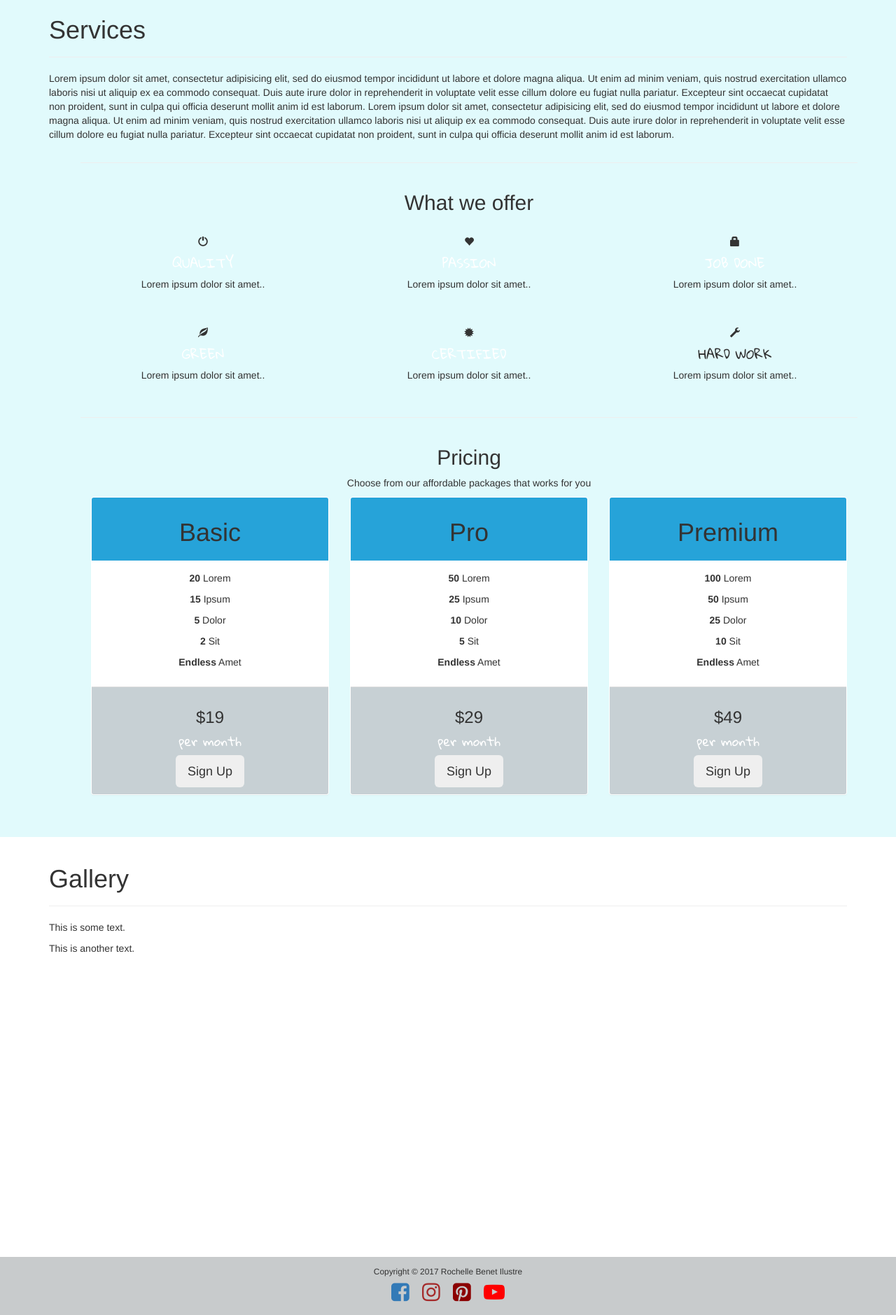
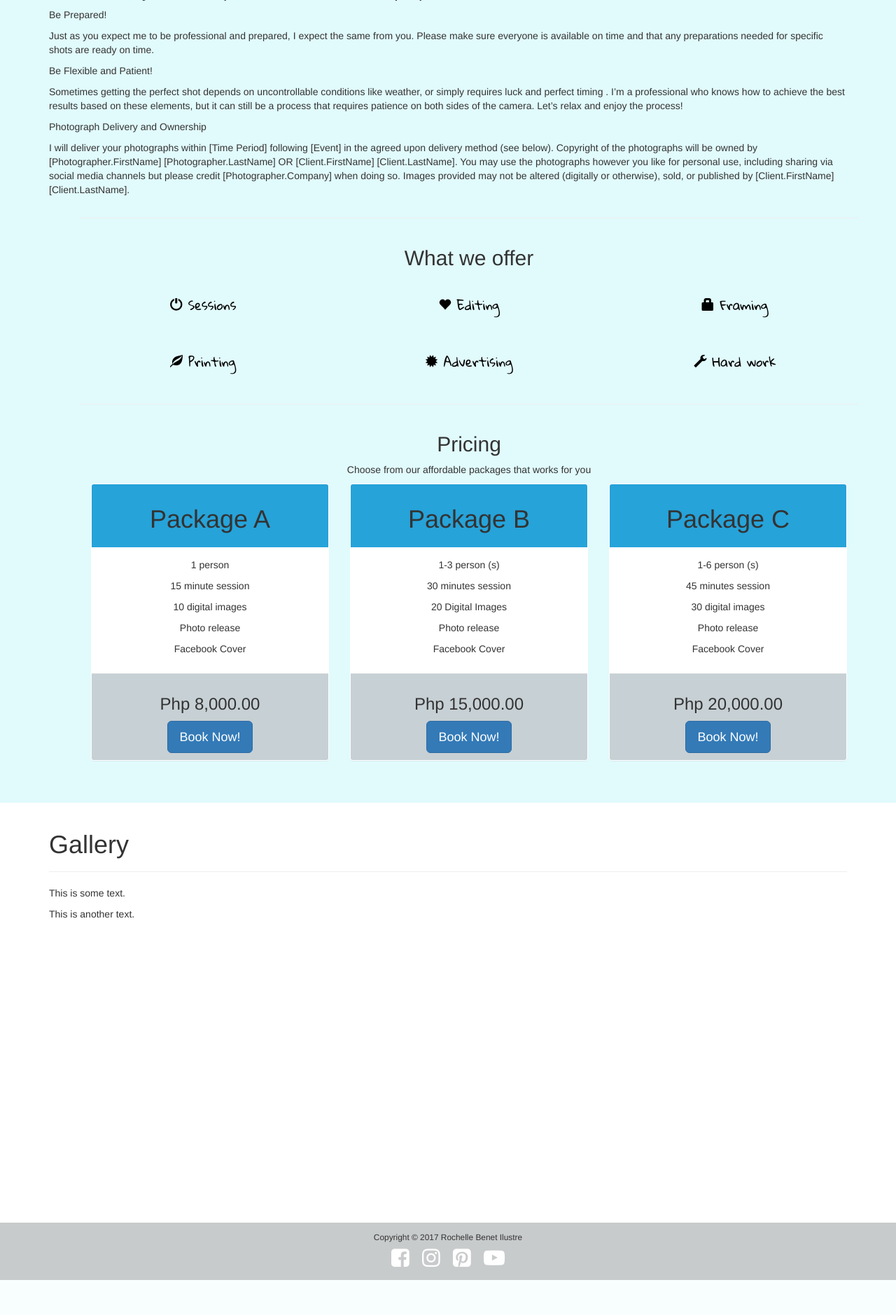
Before and after one commit to rochelleilustre/b3nc-ilustre-rochelle, a PHP site: page /home.html in a window 1280 px wide. Shown: the part 2252-4131 px from the top of the page at 70% size. After the commit the page ends 4081 px from the top, so only its background shows below. Run offline with PHP 8.4, Linux system fonts and the light colour scheme; some libraries are stand-ins or nearby versions; some web fonts are replaced.

Commit message:
csp1 replaced lorem

```diff
--- a/csp1/css/style1.css
+++ b/csp1/css/style1.css
@@ -6,7 +6,7 @@
 }
 
 body {
-	background-color: #6ADCD8; /* jewelry store*/
+	background-color: /*#6ADCD8;  jewelry store*/
 }
 
 .clear:after {
@@ -297,6 +339,10 @@ h4,
 .services-offer {
 	margin-top: 40px;
 	margin-bottom: 40px;
+}
+
+.col-sm-4 >h4 {
+	color: black;
 }
 
 .panel-heading {
@@ -357,7 +403,7 @@ div .icons {
 }
 
 
-.fa-instagram {
+/*.fa-instagram {
 	color: brown;
 }
 
@@ -367,11 +413,12 @@ div .icons {
 
 .fa-youtube-play {
 	color: red;
-}
+}*/
 
 a {
 	text-decoration: none;
 	list-style: none;
+	color: white;
 }
 
 /**end of footer section**/
--- a/csp1/home.html
+++ b/csp1/home.html
@@ -24,6 +24,8 @@
 
   <!-- icons -->
   <link rel="stylesheet" href="https://cdnjs.cloudflare.com/ajax/libs/font-awesome/4.7.0/css/font-awesome.min.css">
+
+
 
   <!-- favicon -->
   <link rel="shortcut icon" href="favicon.ico" type="image/x-icon">
@@ -63,24 +65,11 @@
           <li><a href="#about">About</a></li>
           <li><a href="#services">Services</a></li>
           <li><a href="#contact">Contact Us</a></li>
+          <li><a href="#gallery">Gallery</a></li>
           <!-- </li> -->
         </ul>
 
-        <ul class="nav navbar-nav navbar-right">
-          <li class="dropdown">
-            <a href="#gallery" class="dropdown-toggle" data-toggle="dropdown" role="button" aria-haspopup="true" aria-expanded="false">Gallery <span class="caret"></span></a>
 
-              <ul class="dropdown-menu">
-                <li><a href="#">Gallery 1</a></li>
-                <li><a href="#">Gallery 2</a></li>
-                <li><a href="#">Gallery 3</a></li>
-                <li role="separator" class="divider"></li>
-                <li><a href="#">Separated link</a></li>
-            </ul><!-- end of dropdown-menu -->
-
-
-          </li><!-- end of dropdown -->
-        </ul><!-- nav navbar-nav navbar-right -->
 
       </div><!-- /.navbar-collapse -->
     </div><!-- /.container-fluid -->
@@ -171,7 +160,7 @@
 
           <div class="feature1 col-lg-4 col-md-4 ">
           <h4><span class="glyphicon glyphicon glyphicon-ok" aria-hidden="true"> </span> Capturing special moments</h4>
-
+          <br>
           <h4><span class="glyphicon glyphicon glyphicon-ok" aria-hidden="true"></span> Affordable photo packages</h4>
           </div>
 
@@ -179,7 +168,7 @@
 
           <div class="feature2 col-lg-4 col-md-4">
           <h4><span class="glyphicon glyphicon glyphicon-ok" aria-hidden="true"></span> Quality print and layout</h4>
-
+          <br>
           <h4><span class="glyphicon glyphicon glyphicon-ok" aria-hidden="true"></span> Offers same day edit</h4>
           </div>
 
@@ -187,7 +176,7 @@
 
             <a class="btn btn-primary btn-lg" href="#contact" role="button">Book Now!</a>
 
-            <h4>Book your next event with us..</h4>
+
           </div>
 
         </div><!-- end of features -->
@@ -204,7 +193,7 @@
 
 
         <h3>Who we are</h3>
-          <p>MAXIMUS PRIME Offers photo, video and digital services.. Lorem ipsum dolor sit amet, consectetur adipisicing elit, sed do eiusmod tempor incididunt ut labore et dolore magna aliqua. Ut enim ad minim veniam, quis nostrud exercitation ullamco laboris nisi ut aliquip ex ea commodo consequat. Duis aute irure dolor in reprehenderit in voluptate velit esse   cillum dolore eu fugiat nulla pariatur. Excepteur sint occaecat cupidatat non proident, sunt in culpa qui officia deserunt mollit anim id est laborum. Lorem ipsum dolor sit amet, consectetur adipisicing elit, sed do eiusmod tempor incididunt ut labore et dolore magna aliqua. Ut enim ad minim veniam, quis nostrud exercitation ullamco laboris nisi ut aliquip ex ea commodo consequat. Duis aute irure dolor in reprehenderit in voluptate velit esse   cillum dolore eu fugiat nulla pariatur. Excepteur sint occaecat cupidatat non proident, sunt in culpa qui officia deserunt mollit anim id est laborum.</p>
+          <p>MAXIMUS PRIME offers photo, video and digital services. You can expect only the most professional behavior and results from us. We have been a professional photographer for 5 years and will deliver only the highest-quality photographs. We are passionate about our work as well as our client’s satisfaction and will go above and beyond to produce the best photos! Feel free to view similar work we have done here: <a href="#gallery">Gallery</a></p>
 
 
 
@@ -212,24 +201,25 @@
 
 
     <div class="values container">
-      <h3>Our values</h3>
-      <p>Mision: <em>Lorem ipsum dolor sit amet, consectetur adipisicing elit, sed do eiusmod tempor incididunt ut labore et dolore magna aliqua. Ut enim ad minim veniam, quis nostrud exercitation ullamco laboris nisi ut aliquip ex ea commodo consequat. Duis aute irure dolor in reprehenderit in voluptate velit esse cillum dolore eu fugiat nulla pariatur. Excepteur sint occaecat cupidatat non proident, sunt in culpa qui officia deserunt mollit anim id est laborum.</em></p>
+      <h3>Our Mission and Vision</h3>
+      <p>Our mission is to provide an enjoyable experience in front of the camera as well as timeless photographs that you will treasure for a lifetime.</p>
 
-      <p>Vision: <em>Lorem ipsum dolor sit amet, consectetur adipisicing elit, sed do eiusmod tempor incididunt ut labore et dolore magna aliqua. Ut enim ad minim veniam, quis nostrud exercitation ullamco laboris nisi ut aliquip ex ea commodo consequat. Duis aute irure dolor in reprehenderit in voluptate velit esse cillum dolore eu fugiat nulla pariatur. Excepteur sint occaecat cupidatat non proident, sunt in culpa qui officia deserunt mollit anim id est laborum.</em></p>
+      <p>As a photographer, my goal is to capture stories in the form of images. Photos have the power to help you relive a specific moment in time and recall all of the emotions and details surrounding that moment. When I work with you on a photo project, my goal is to provide you with photographic records of those moments. I want you to be able to look back at your photos years from today and be able to relive that moment in time.</p>
     </div>
 
     <div class="container">
     <div class="row photographer-section container">
-      <h3>The Crew</h3>
+      <h3>Meet the Crew</h3>
 
 
         <div class="col-md-3">
           <div class="thumbnail">
             <a href="#">
-            <img src="https://images.pexels.com/photos/52496/photographer-camera-photo-photos-52496.jpeg?w=1260&h=750&auto=compress&cs=tinysrgb" alt="..." class="img-thumbnail">
+            <img src="https://images.pexels.com/photos/52496/photographer-camera-photo-photos-52496.jpeg?w=1260&h=750&auto=compress&cs=tinysrgb" alt="Ansel Adams" class="img-thumbnail">
 
             <div class="caption">
-            <p>Lorem ipsum...</p>
+            <p>Ansel Adams</p>
+            <p>“In photography there is a reality so subtle that it becomes more real than reality.”</p>
             </div><!-- caption -->
 
             </a>
@@ -239,10 +229,11 @@
         <div class="col-md-3">
           <div class="thumbnail">
             <a href="#">
-            <img src="https://static.pexels.com/photos/41664/camera-digital-equipment-female-41664.jpeg" alt="..." class="img-thumbnail">
+            <img src="https://static.pexels.com/photos/41664/camera-digital-equipment-female-41664.jpeg" alt="Annie Leibovitz" class="img-thumbnail">
 
             <div class="caption">
-            <p>Lorem ipsum...</p>
+            <p>Annie Leibovitz</p>
+            <p>“A thing that you see in my pictures is that I was not afraid to fall in love with these people.”</p>
             </div><!-- caption -->
             </a>
           </div><!-- end of thumbnail -->
@@ -251,10 +242,11 @@
         <div class="col-md-3">
           <div class="thumbnail">
             <a href="#">
-            <img src="https://static.pexels.com/photos/52985/photographer-camera-photo-photos-52985.jpeg" alt="..." class="img-thumbnail">
+            <img src="https://static.pexels.com/photos/52985/photographer-camera-photo-photos-52985.jpeg" alt="Aaron Siskind" class="img-thumbnail">
 
             <div class="caption">
-            <p>Lorem ipsum...</p>
+            <p>Aaron Siskind</p>
+            <p>“The best thing about a picture is that it never changes, even when the people in it do.”</p>
             </div><!-- caption -->
             </a>
           </div><!-- end of thumbnail -->
@@ -263,10 +255,11 @@
         <div class="col-md-3">
           <div class="thumbnail">
             <a href="#">
-            <img src="https://static.pexels.com/photos/669010/pexels-photo-669010.jpeg" alt="..." class="img-thumbnail">
+            <img src="https://static.pexels.com/photos/669010/pexels-photo-669010.jpeg" alt="Diane Arbus" class="img-thumbnail">
 
             <div class="caption">
-            <p>Lorem ipsum...</p>
+            <p>Diane Arbus</p>
+            <p>“Taking pictures is like tiptoeing into the kitchen late at night and stealing Oreo cookies.”</p>
             </div><!-- caption -->
             </a>
           </div><!-- end of thumbnail -->
@@ -288,26 +281,47 @@
 
         <p>For queries or suggestions, you may contact us directly through the details below.</p>
 
-<div class="contact-info col-lg-6">
 
-      <div class="row">
+      <div class="contact-info col-lg-6">
 
 
-        <div class="col-lg-6">
-        <p>176 C Scout Fuentebella Ext. Kamuning QC</p>
-        <p>+639267164808</p>
-        </div>
+        <div class="row con">
 
-        <div class="col-lg-6">
-          <p>maximusprime@gmail.com</p>
-          <p>(02) 9253293</p>
-        </div>
+        <div class="contact-details ">
+          <p>
+          <i class="fa fa-address-book" aria-hidden="true"></i>
+           176 C Scout Fuentebella Ext. QC
+          </p>
+
+          <p>
+          <i class="fa fa-mobile" aria-hidden="true"></i>
+           +639267164808
+          </p>
+
+          <p>
+          <i class="fa fa-envelope-open" aria-hidden="true"></i>
+           maximusprime@gmail.com
+          </p>
+
+          <p>
+            <i class="fa fa-phone-square" aria-hidden="true"></i>
+             (02) 9253293
+          </p>
+        </div><!-- end of contact-details -->
 
       </div>
 
-      <div>
+      <div class="map">
 
-      <iframe src="https://www.google.com/maps/embed?pb=!1m18!1m12!1m3!1d3860.4422539129055!2d121.04056251509249!3d14.630818989783206!2m3!1f0!2f0!3f0!3m2!1i1024!2i768!4f13.1!3m3!1m2!1s0x3397b7b04f545b9b%3A0xc4a5473ddd351594!2s176+Scout+Fuentebella+Ext%2C+Diliman%2C+Quezon+City%2C+Metro+Manila!5e0!3m2!1sen!2sph!4v1512392777323" width="400" height="300" frameborder="0" style="border:0" allowfullscreen></iframe>
+
+
+      <a href="https://www.google.com/maps/embed?pb=!1m18!1m12!1m3!1d3860.442189267243!2d121.04119977335863!3d14.630822665084619!2m3!1f0!2f0!3f0!3m2!1i1024!2i768!4f13.1!3m3!1m2!1s0x3397b7b04f545b9b%3A0xc4a5473ddd351594!2s176+Scout+Fuentebella+Ext%2C+Diliman%2C+Quezon+City%2C+Metro+Manila!5e0!3m2!1sen!2sph!4v1512598218494">
+
+      <iframe src="img/gmaps.jpg" width="400" height="400" alt="Maximus Prime Map" class="img-thumbnail"></iframe></a>
+
+      <!-- <iframe src="https://www.google.com/maps/embed?pb=!1m18!1m12!1m3!1d3860.442189267243!2d121.04119977335863!3d14.630822665084619!2m3!1f0!2f0!3f0!3m2!1i1024!2i768!4f13.1!3m3!1m2!1s0x3397b7b04f545b9b%3A0xc4a5473ddd351594!2s176+Scout+Fuentebella+Ext%2C+Diliman%2C+Quezon+City%2C+Metro+Manila!5e0!3m2!1sen!2sph!4v1512598218494" width="400" height="300" frameborder="0" style="border:0" allowfullscreen></iframe>   -->
+
+      <!-- <iframe src="https://www.google.com/maps/embed?pb=!1m18!1m12!1m3!1d3860.4422539129055!2d121.04056251509249!3d14.630818989783206!2m3!1f0!2f0!3f0!3m2!1i1024!2i768!4f13.1!3m3!1m2!1s0x3397b7b04f545b9b%3A0xc4a5473ddd351594!2s176+Scout+Fuentebella+Ext%2C+Diliman%2C+Quezon+City%2C+Metro+Manila!5e0!3m2!1sen!2sph!4v1512392777323" width="400" height="300" frameborder="0" style="border:0" allowfullscreen></iframe> -->
 
       </div>
 
@@ -364,7 +378,15 @@
           <h1>Services</h1>
        </div>
 
-       <p>Lorem ipsum dolor sit amet, consectetur adipisicing elit, sed do eiusmod tempor incididunt ut labore et dolore magna aliqua. Ut enim ad minim veniam, quis nostrud exercitation ullamco laboris nisi ut aliquip ex ea commodo consequat. Duis aute irure dolor in reprehenderit in voluptate velit esse   cillum dolore eu fugiat nulla pariatur. Excepteur sint occaecat cupidatat non proident, sunt in culpa qui officia deserunt mollit anim id est laborum. Lorem ipsum dolor sit amet, consectetur adipisicing elit, sed do eiusmod tempor incididunt ut labore et dolore magna aliqua. Ut enim ad minim veniam, quis nostrud exercitation ullamco laboris nisi ut aliquip ex ea commodo consequat. Duis aute irure dolor in reprehenderit in voluptate velit esse   cillum dolore eu fugiat nulla pariatur. Excepteur sint occaecat cupidatat non proident, sunt in culpa qui officia deserunt mollit anim id est laborum.</p>
+       <h3>Here’s what you can expect and need to do in preparation for an Event:</h3>
+          <p>Be Prepared!</p>
+          <p>Just as you expect me to be professional and prepared, I expect the same from you. Please make sure everyone is available on time and that any preparations needed for specific shots are ready on time.</p>
+
+          <p>Be Flexible and Patient!</p>
+          <p>Sometimes getting the perfect shot depends on uncontrollable conditions like weather, or simply requires luck and perfect timing . I’m a professional who knows how to achieve the best results based on these elements, but it can still be a process that requires patience on both sides of the camera. Let’s relax and enjoy the process!</p>
+
+          <p>Photograph Delivery and Ownership</p>
+          <p>I will deliver your photographs within [Time Period] following [Event] in the agreed upon delivery method (see below). Copyright of the photographs will be owned by [Photographer.FirstName] [Photographer.LastName] OR [Client.FirstName] [Client.LastName]. You may use the photographs however you like for personal use, including sharing via social media channels but please credit [Photographer.Company] when doing so. Images provided may not be altered (digitally or otherwise), sold, or published by [Client.FirstName] [Client.LastName].</p>
 
         <div id="services" class="services container-fluid">
     <div class="services-section container">
@@ -383,37 +405,37 @@
   <br>
   <div class="row">
     <div class="col-sm-4">
-      <span class="glyphicon glyphicon-off logo-small"></span>
-      <h4>QUALITY</h4>
-      <p>Lorem ipsum dolor sit amet..</p>
+      <h4><span class="glyphicon glyphicon-off logo-small"></span>
+      Sessions</h4>
+
     </div>
     <div class="col-sm-4">
-      <span class="glyphicon glyphicon-heart logo-small"></span>
-      <h4>PASSION</h4>
-      <p>Lorem ipsum dolor sit amet..</p>
+      <h4><span class="glyphicon glyphicon-heart logo-small"></span>
+      Editing</h4>
+
     </div>
     <div class="col-sm-4">
-      <span class="glyphicon glyphicon-lock logo-small"></span>
-      <h4>JOB DONE</h4>
-      <p>Lorem ipsum dolor sit amet..</p>
+      <h4><span class="glyphicon glyphicon-lock logo-small"></span>
+      Framing</h4>
+
     </div>
   </div>
   <br><br>
   <div class="row">
     <div class="col-sm-4">
-      <span class="glyphicon glyphicon-leaf logo-small"></span>
-      <h4>GREEN</h4>
-      <p>Lorem ipsum dolor sit amet..</p>
+      <h4><span class="glyphicon glyphicon-leaf logo-small"></span>
+      Printing</h4>
+
     </div>
     <div class="col-sm-4">
-      <span class="glyphicon glyphicon-certificate logo-small"></span>
-      <h4>CERTIFIED</h4>
-      <p>Lorem ipsum dolor sit amet..</p>
+      <h4><span class="glyphicon glyphicon-certificate logo-small"></span>
+      Advertising</h4>
+
     </div>
     <div class="col-sm-4">
-      <span class="glyphicon glyphicon-wrench logo-small"></span>
-      <h4 style="color:#303030;">HARD WORK</h4>
-      <p>Lorem ipsum dolor sit amet..</p>
+      <h4><span class="glyphicon glyphicon-wrench logo-small"></span>
+      Hard work</h4>
+
     </div>
   </div>
   </div><!-- end of services-offer -->
@@ -430,57 +452,56 @@
     <div class="col-sm-4 col-xs-12">
       <div class="panel text-center"> <!-- panel-default -->
         <div class="panel-heading">
-          <h1>Basic</h1>
+          <h1>Package A</h1>
         </div>
         <div class="panel-body">
-          <p><strong>20</strong> Lorem</p>
-          <p><strong>15</strong> Ipsum</p>
-          <p><strong>5</strong> Dolor</p>
-          <p><strong>2</strong> Sit</p>
-          <p><strong>Endless</strong> Amet</p>
-        </div>
+          <p>1 person</p>
+          <p>15 minute session</p>
+          <p>10 digital images</p>
+          <p>Photo release</p>
+          <p>Facebook Cover</p>
+         </div>
         <div class="panel-footer">
-          <h3>$19</h3>
-          <h4>per month</h4>
-          <button class="btn btn-lg">Sign Up</button>
+          <h3>Php 8,000.00</h3>
+
+          <button class="btn btn-lg btn-primary">Book Now!</button>
         </div>
       </div>
     </div>
     <div class="col-sm-4 col-xs-12">
       <div class="panel text-center"> <!-- panel-default -->
         <div class="panel-heading">
-          <h1>Pro</h1>
+          <h1>Package B</h1>
         </div>
         <div class="panel-body">
-          <p><strong>50</strong> Lorem</p>
-          <p><strong>25</strong> Ipsum</p>
-          <p><strong>10</strong> Dolor</p>
-          <p><strong>5</strong> Sit</p>
-          <p><strong>Endless</strong> Amet</p>
+          <p>1-3 person (s)</p>
+          <p>30 minutes session</p>
+          <p>20 Digital Images</p>
+          <p>Photo release</p>
+          <p>Facebook Cover</p>
         </div>
         <div class="panel-footer">
-          <h3>$29</h3>
-          <h4>per month</h4>
-          <button class="btn btn-lg">Sign Up</button>
+          <h3>Php 15,000.00</h3>
+          <button class="btn btn-lg btn-primary">Book Now!</button>
         </div>
       </div>
     </div>
     <div class="col-sm-4 col-xs-12">
       <div class="panel text-center"> <!-- panel-default -->
         <div class="panel-heading">
-          <h1>Premium</h1>
+          <h1>Package C</h1>
         </div>
         <div class="panel-body">
-          <p><strong>100</strong> Lorem</p>
-          <p><strong>50</strong> Ipsum</p>
-          <p><strong>25</strong> Dolor</p>
-          <p><strong>10</strong> Sit</p>
-          <p><strong>Endless</strong> Amet</p>
+          <p>1-6 person (s)</p>
+          <p>45 minutes session</p>
+          <p>30 digital images</p>
+          <p>Photo release</p>
+          <p>Facebook Cover</p>
         </div>
         <div class="panel-footer">
-          <h3>$49</h3>
-          <h4>per month</h4>
-          <button class="btn btn-lg">Sign Up</button>
+          <h3>Php 20,000.00</h3>
+
+          <button class="btn btn-lg btn-primary">Book Now!</button>
         </div>
       </div>
     </div>
@@ -531,6 +552,10 @@
       <a href="https://youtube.com">
         <i class="fa fa-youtube-play" aria-hidden="true"></i>
       </a>
+
+
+
+
     </div><!-- end of footer icons -->
   </div><!-- end of footer -->
 
@@ -556,3 +581,4 @@
 
 <!-- btemplate inspiration -->
 <!-- http://btemplates.com/2010/blogger-template-photo-gallery/demo/ -->
+<!-- https://www.pandadoc.com/photography-proposal-template/ -->
--- a/csp1/index.html
+++ b/csp1/index.html
@@ -37,7 +37,7 @@
 
 <body class="index">
 
-<nav class="navbar navbar-inverse">
+<nav class="navbar navbar-default">
       <div class="container-fluid">
         <!-- Brand and toggle get grouped for better mobile display -->
 
```
Also changed, not shown: other parts of csp1/css/style1.css (+66 -16 lines), csp1/img/gmaps.JPG (added).
